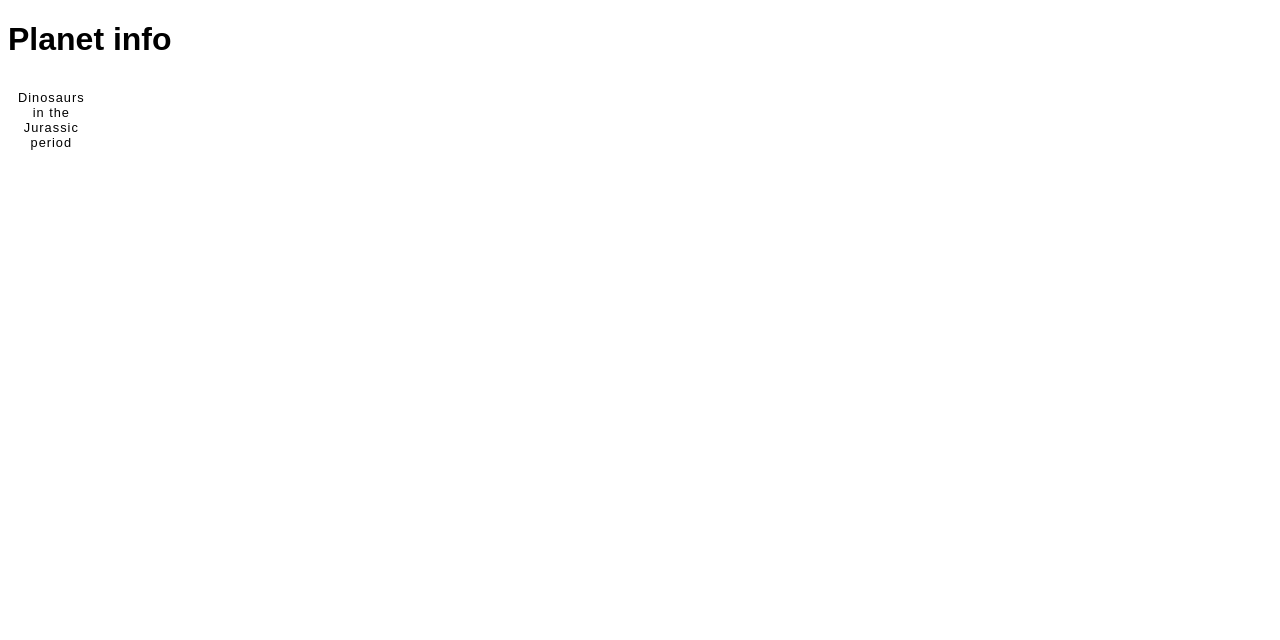
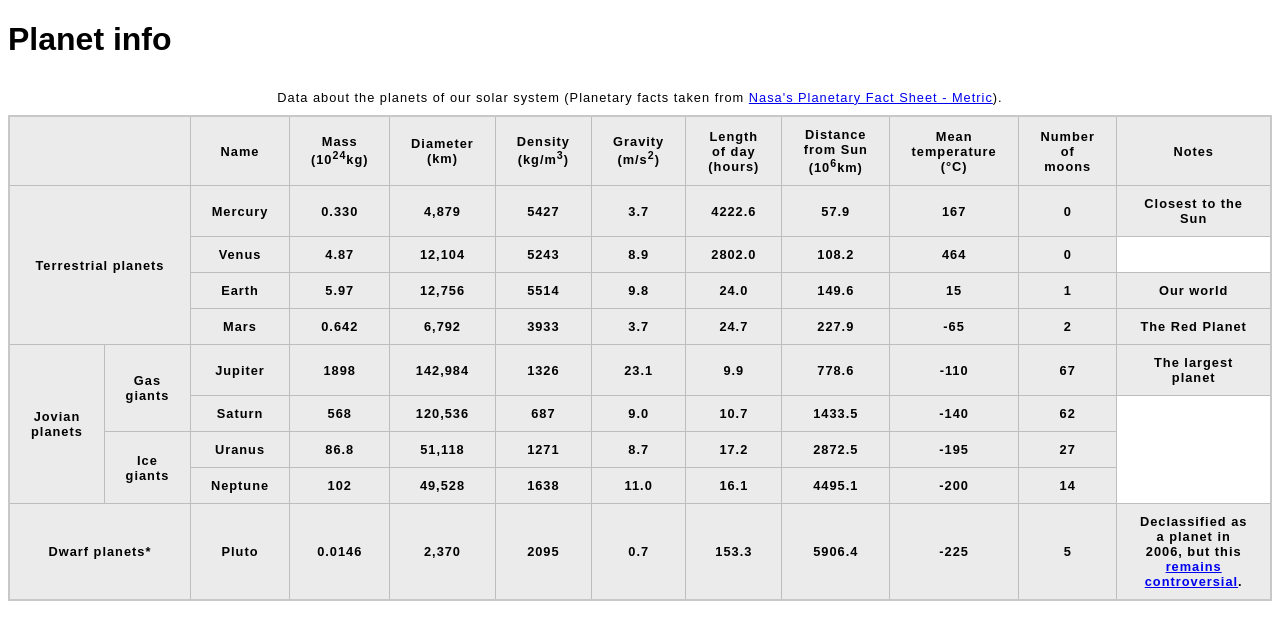
Before and after one commit to mickey-vee/mdn-tables-assessment, a plain HTML site: page index.html in a window 1280 px wide. Drawn offline with Linux system fonts and the light colour scheme.

Commit message:
Created table with planets data

```diff
--- a/index.html
+++ b/index.html
@@ -10,8 +10,151 @@
     <h1>Planet info</h1>
     <table>
       <caption>
-        Dinosaurs in the Jurassic period
+        Data about the planets of our solar system (Planetary facts taken from
+        <a href="http://nssdc.gsfc.nasa.gov/planetary/factsheet/"
+          >Nasa's Planetary Fact Sheet - Metric</a
+        >).
       </caption>
+      <thead>
+        <tr>
+          <th colspan="2"></th>
+          <th>Name</th>
+          <th>Mass (10<sup>24</sup>kg)</th>
+          <th>Diameter (km)</th>
+          <th>Density (kg/m<sup>3</sup>)</th>
+          <th>Gravity (m/s<sup>2</sup>)</th>
+          <th>Length of day (hours)</th>
+          <th>Distance from Sun (10<sup>6</sup>km)</th>
+          <th>Mean temperature (°C)</th>
+          <th>Number of moons</th>
+          <th>Notes</th>
+        </tr>
+      </thead>
+      <tbody>
+        <tr>
+          <th rowspan="4" colspan="2">Terrestrial planets</th>
+          <th>Mercury</th>
+          <th>0.330</th>
+          <th>4,879</th>
+          <th>5427</th>
+          <th>3.7</th>
+          <th>4222.6</th>
+          <th>57.9</th>
+          <th>167</th>
+          <th>0</th>
+          <th>Closest to the Sun</th>
+        </tr>
+
+        <tr>
+          <th>Venus</th>
+          <th>4.87</th>
+          <th>12,104</th>
+          <th>5243</th>
+          <th>8.9</th>
+          <th>2802.0</th>
+          <th>108.2</th>
+          <th>464</th>
+          <th>0</th>
+        </tr>
+
+        <tr>
+          <th>Earth</th>
+          <th>5.97</th>
+          <th>12,756</th>
+          <th>5514</th>
+          <th>9.8</th>
+          <th>24.0</th>
+          <th>149.6</th>
+          <th>15</th>
+          <th>1</th>
+          <th>Our world</th>
+        </tr>
+
+        <tr>
+          <th>Mars</th>
+          <th>0.642</th>
+          <th>6,792</th>
+          <th>3933</th>
+          <th>3.7</th>
+          <th>24.7</th>
+          <th>227.9</th>
+          <th>-65</th>
+          <th>2</th>
+          <th>The Red Planet</th>
+        </tr>
+
+        <tr>
+          <th rowspan="4">Jovian planets</th>
+          <th rowspan="2">Gas giants</th>
+          <th>Jupiter</th>
+          <th>1898</th>
+          <th>142,984</th>
+          <th>1326</th>
+          <th>23.1</th>
+          <th>9.9</th>
+          <th>778.6</th>
+          <th>-110</th>
+          <th>67</th>
+          <th>The largest planet</th>
+        </tr>
+
+        <tr>
+          <th>Saturn</th>
+          <th>568</th>
+          <th>120,536</th>
+          <th>687</th>
+          <th>9.0</th>
+          <th>10.7</th>
+          <th>1433.5</th>
+          <th>-140</th>
+          <th>62</th>
+        </tr>
+
+        <tr>
+          <th rowspan="2">Ice giants</th>
+          <th>Uranus</th>
+          <th>86.8</th>
+          <th>51,118</th>
+          <th>1271</th>
+          <th>8.7</th>
+          <th>17.2</th>
+          <th>2872.5</th>
+          <th>-195</th>
+          <th>27</th>
+        </tr>
+
+        <tr>
+          <th>Neptune</th>
+          <th>102</th>
+          <th>49,528</th>
+          <th>1638</th>
+          <th>11.0</th>
+          <th>16.1</th>
+          <th>4495.1</th>
+          <th>-200</th>
+          <th>14</th>
+        </tr>
+
+        <tr>
+          <th colspan="2">Dwarf planets*</th>
+          <th>Pluto</th>
+          <th>0.0146</th>
+          <th>2,370</th>
+          <th>2095</th>
+          <th>0.7</th>
+          <th>153.3</th>
+          <th>5906.4</th>
+          <th>-225</th>
+          <th>5</th>
+          <th>
+            Declassified as a planet in 2006, but this
+            <a
+              href="http://www.usatoday.com/story/tech/2014/10/02/pluto-planet-solar-system/16578959/"
+              >remains controversial</a
+            >.
+          </th>
+        </tr>
+      </tbody>
     </table>
   </body>
 </html>
```
